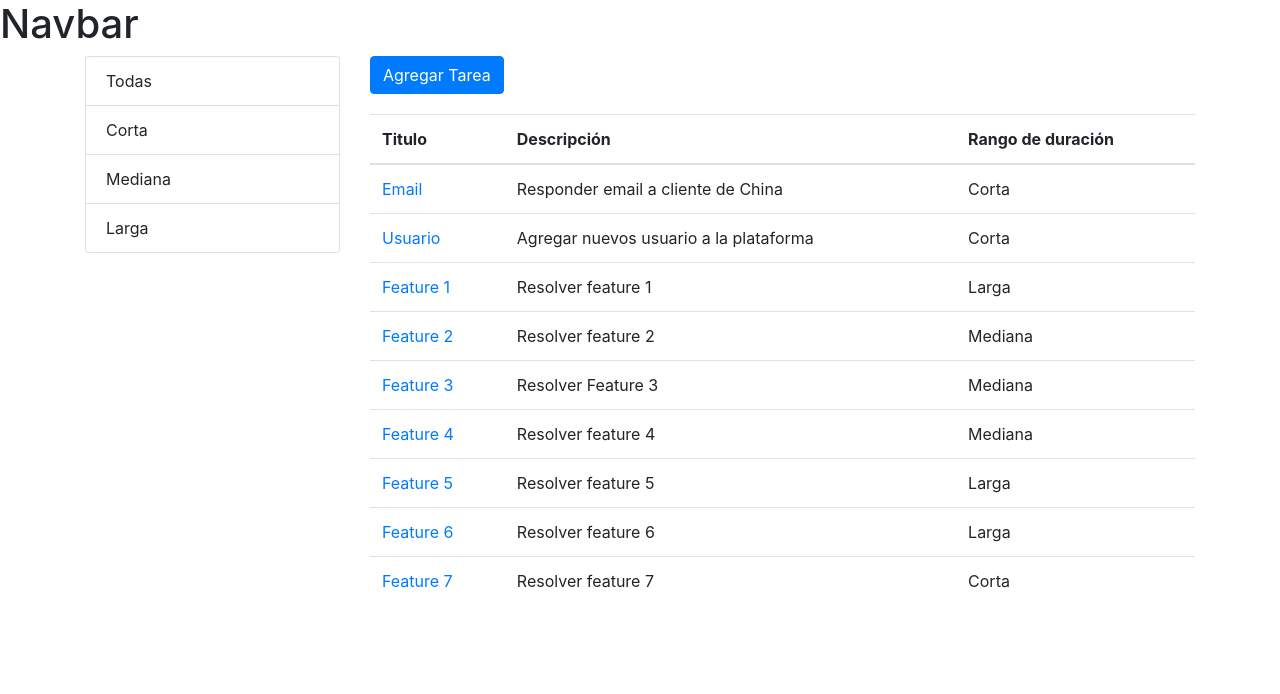
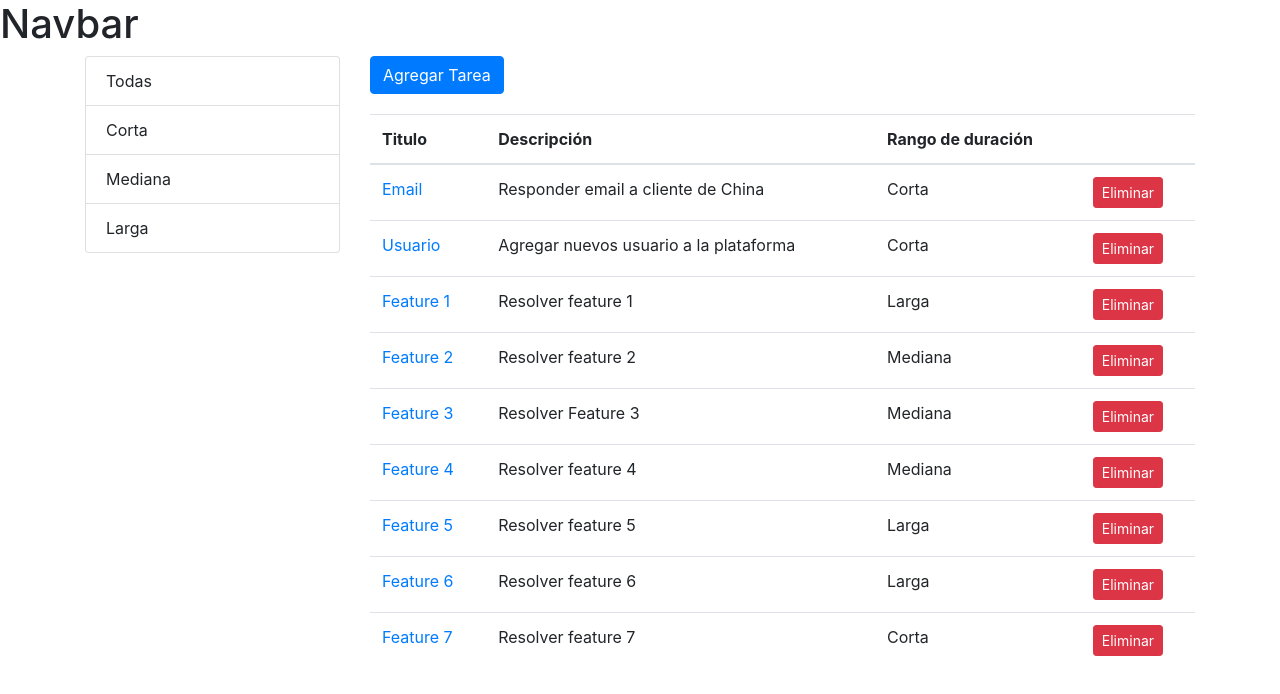
Before and after one commit to gyokebed/arkon-data, a React (Create React App) app: page /tasks in a window 1280 px wide. Shown: the top 694 px of the page. Built offline with nearby package versions, Linux system fonts and the light colour scheme; the HTML template or start-up script is replaced by a standard one.

Commit message:
Added delete button

```diff
--- a/src/components/common/tableHeader.jsx
+++ b/src/components/common/tableHeader.jsx
@@ -5,7 +5,7 @@ const TableHeader = ({ columns }) => {
     <thead>
       <tr>
         {columns.map((column) => (
-          <th key={column.path}>{column.label}</th>
+          <th key={column.path || column.key}>{column.label}</th>
         ))}
       </tr>
     </thead>
--- a/src/components/tasks.jsx
+++ b/src/components/tasks.jsx
@@ -1,6 +1,6 @@
 import React, { useState, useEffect } from "react";
 import { Link } from "react-router-dom";
-import { getTasks } from "../services/fakeTasksService";
+import { getTasks, deleteTask } from "../services/fakeTasksService";
 import { getRanges } from "../services/fakeRangeService";
 import TasksTable from "./tasksTable";
 import ListGroup from "./common/listGroup";
@@ -26,6 +26,12 @@ const Tasks = () => {
   const handleSearch = (query) => {
     setSearchQuery(query);
     setSelectedRange(null);
+  };
+
+  const handleDelete = (task) => {
+    setTasks(tasks.filter((t) => t._id !== task._id));
+
+    deleteTask(task._id);
   };
 
   const getData = () => {
@@ -61,7 +67,7 @@ const Tasks = () => {
           >
             Agregar Tarea
           </Link>
-          <TasksTable tasks={filteredData} />
+          <TasksTable tasks={filteredData} onDelete={handleDelete} />
         </div>
       </div>
     </React.Fragment>
--- a/src/components/tasksTable.jsx
+++ b/src/components/tasksTable.jsx
@@ -2,7 +2,7 @@ import React from "react";
 import { Link } from "react-router-dom";
 import Table from "./common/table";
 
-const TasksTable = ({ tasks }) => {
+const TasksTable = ({ tasks, onDelete }) => {
   const columns = [
     {
       path: "title",
@@ -11,6 +11,17 @@ const TasksTable = ({ tasks }) => {
     },
     { path: "description", label: "Descripción" },
     { path: "range.name", label: "Rango de duración" },
+    {
+      key: "delete",
+      content: (task) => (
+        <button
+          onClick={() => onDelete(task)}
+          className="btn btn-danger btn-sm"
+        >
+          Eliminar
+        </button>
+      ),
+    },
   ];
 
   return <Table columns={columns} data={tasks} />;
```
